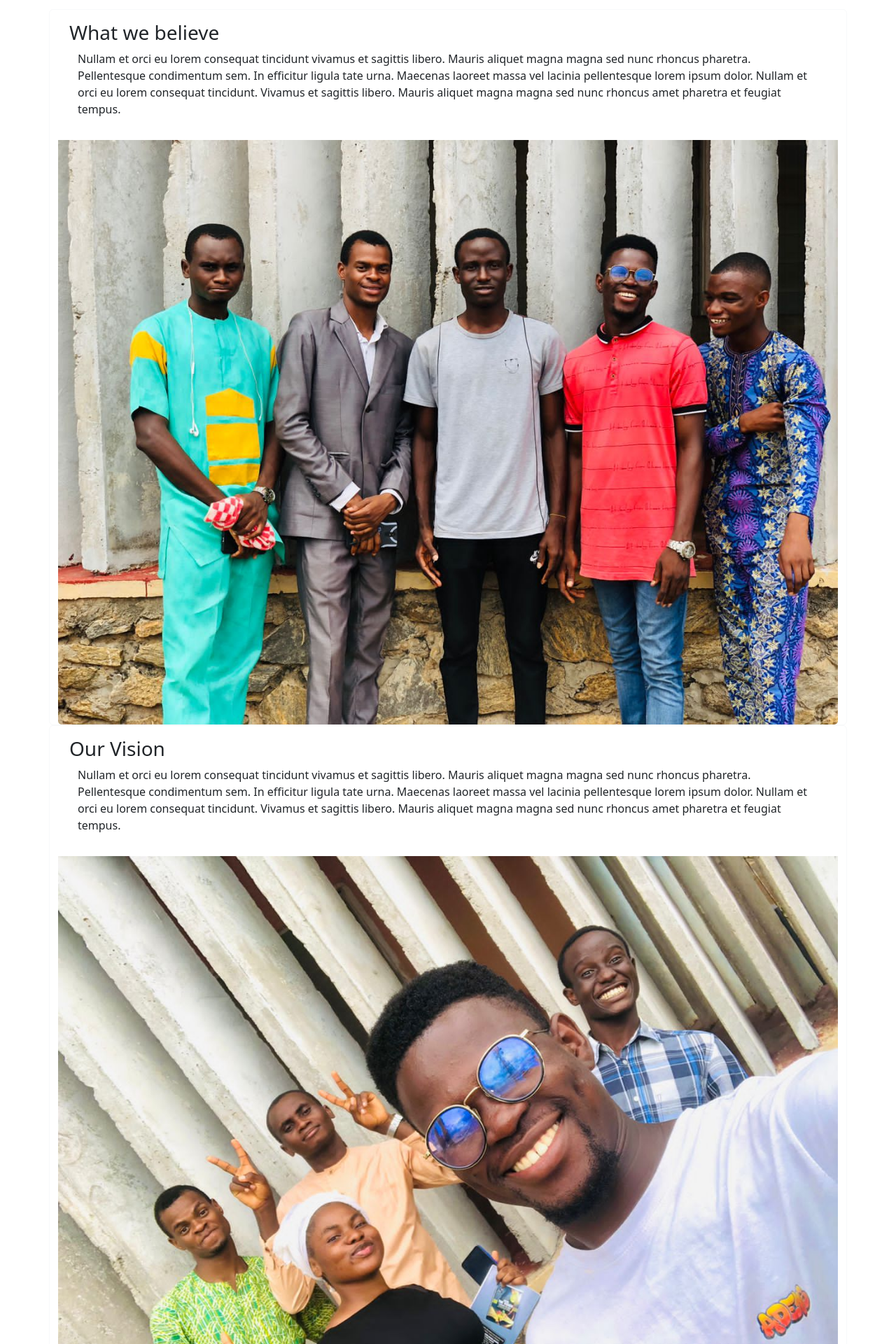
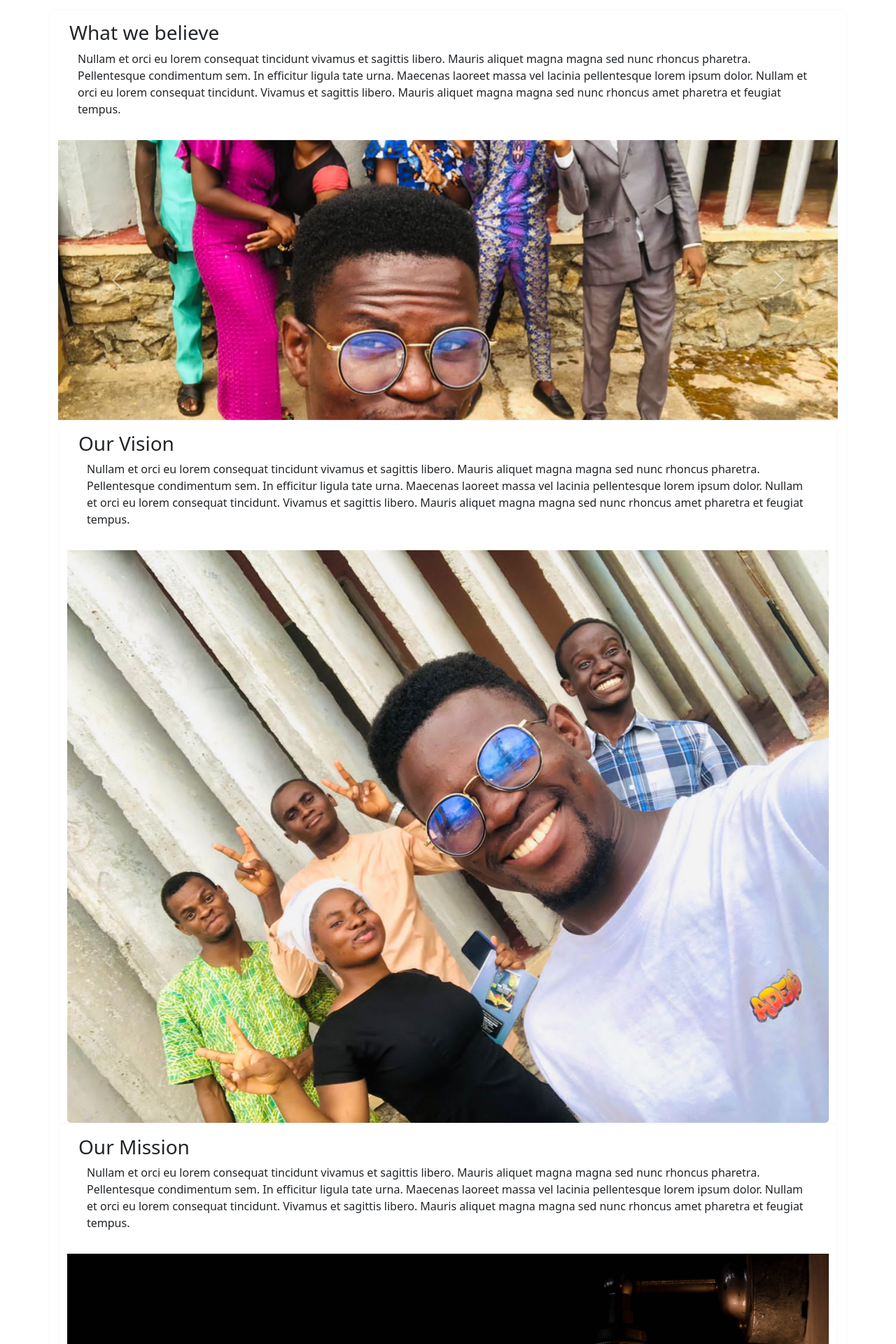
Before and after one commit to TosinPhillip/HGRM-website-project, a Flask app: page / in a window 1280 px wide. Shown: the part 907-2827 px from the top of the page at 70% size. Run offline with Flask 3, Linux system fonts and the light colour scheme; parts of the project's set-up code (start-up, migrations or seed data) failed here and were passed over.

Commit message:
fixed carousel on home page

```diff
--- a/database.py
+++ b/database.py
@@ -45,6 +45,3 @@ def load_article_from_airtable(id):
 # # print(x[0]['thumbnails']['full']['url'])
 #
 #
-blog = load_articles_from_airtable(0)
-
-print(type(blog))
--- a/templates/home_page.html
+++ b/templates/home_page.html
@@ -20,11 +20,33 @@
             <section>
 
                 <div class='container pt-5 mb-3 mx-auto '>
-                    <img src='static/frond.jpg' width='100%' height='400' class='object-fit-cover'>
+
+                    <div id="carouselExampleAutoplaying" class="carousel slide" data-bs-ride="carousel">
+                        <div class="carousel-inner">
+                          <div class="carousel-item active">
+                            <img src='static/img_1.jpg' width='100%' height='400' class='object-fit-cover'>
+                          </div>
+                          <div class="carousel-item">
+                            <img src='static/bible.jpg' width='100%' height='400' class='object-fit-cover'>
+                          </div>
+                          <div class="carousel-item">
+                            <img src='static/img_3.jpg' width='100%' height='400' class='object-fit-cover'>
+                          </div>
+                        </div>
+                        <button class="carousel-control-prev" type="button" data-bs-target="#carouselExampleAutoplaying" data-bs-slide="prev">
+                          <span class="carousel-control-prev-icon" aria-hidden="true"></span>
+                          <span class="visually-hidden">Previous</span>
+                        </button>
+                        <button class="carousel-control-next" type="button" data-bs-target="#carouselExampleAutoplaying" data-bs-slide="next">
+                          <span class="carousel-control-next-icon" aria-hidden="true"></span>
+                          <span class="visually-hidden">Next</span>
+                        </button>
+                      </div>
                     <header class='pt-3'>
                         <center><h1>Welcome to HGRMSF</h1></center>
                     </header>
                     <div class='container'>
+
                         <article>The official website of Holy Ghost Revival Mission Student Fellowship, Obafemi Awolowo University
                             Chapter
                         </p>
@@ -67,7 +89,29 @@ Aliquam malesuada, lorem ac lacinia dignissim, dui lectus efficitur ligula, sit
                     </div>
                 </section>
                 </div>
-                <img src="static/bigger boys 2.jpg" class="card-img-bottom" alt="...">
+                <div id="carouselExampleAutoplaying" class="carousel slide" data-bs-ride="carousel">
+                        <div class="carousel-inner">
+                          <div class="carousel-item active">
+                            <img src='static/joey.jpg' width='100%' height='400' class='object-fit-cover'>
+                          </div>
+                          <div class="carousel-item">
+                            <img src='static/home_page_1.jpg' width='100%' height='400' class='object-fit-cover'>
+                          </div>
+                          <div class="carousel-item">
+                            <img src='static/joe_in_foregroun d.jpg' width='100%' height='400' class='object-fit-cover'>
+                          </div>
+                        </div>
+                        <button class="carousel-control-prev" type="button" data-bs-target="#carouselExampleAutoplaying" data-bs-slide="prev">
+                          <span class="carousel-control-prev-icon" aria-hidden="true"></span>
+                          <span class="visually-hidden">Previous</span>
+                        </button>
+                        <button class="carousel-control-next" type="button" data-bs-target="#carouselExampleAutoplaying" data-bs-slide="next">
+                          <span class="carousel-control-next-icon" aria-hidden="true"></span>
+                          <span class="visually-hidden">Next</span>
+                        </button>
+                      </div>
+
+                    <div class='container'>
               </div>
 
               <div class="card container mx-auto border-light">
```
Also changed, not shown: templates/article_list.html (+14 -1 lines).
